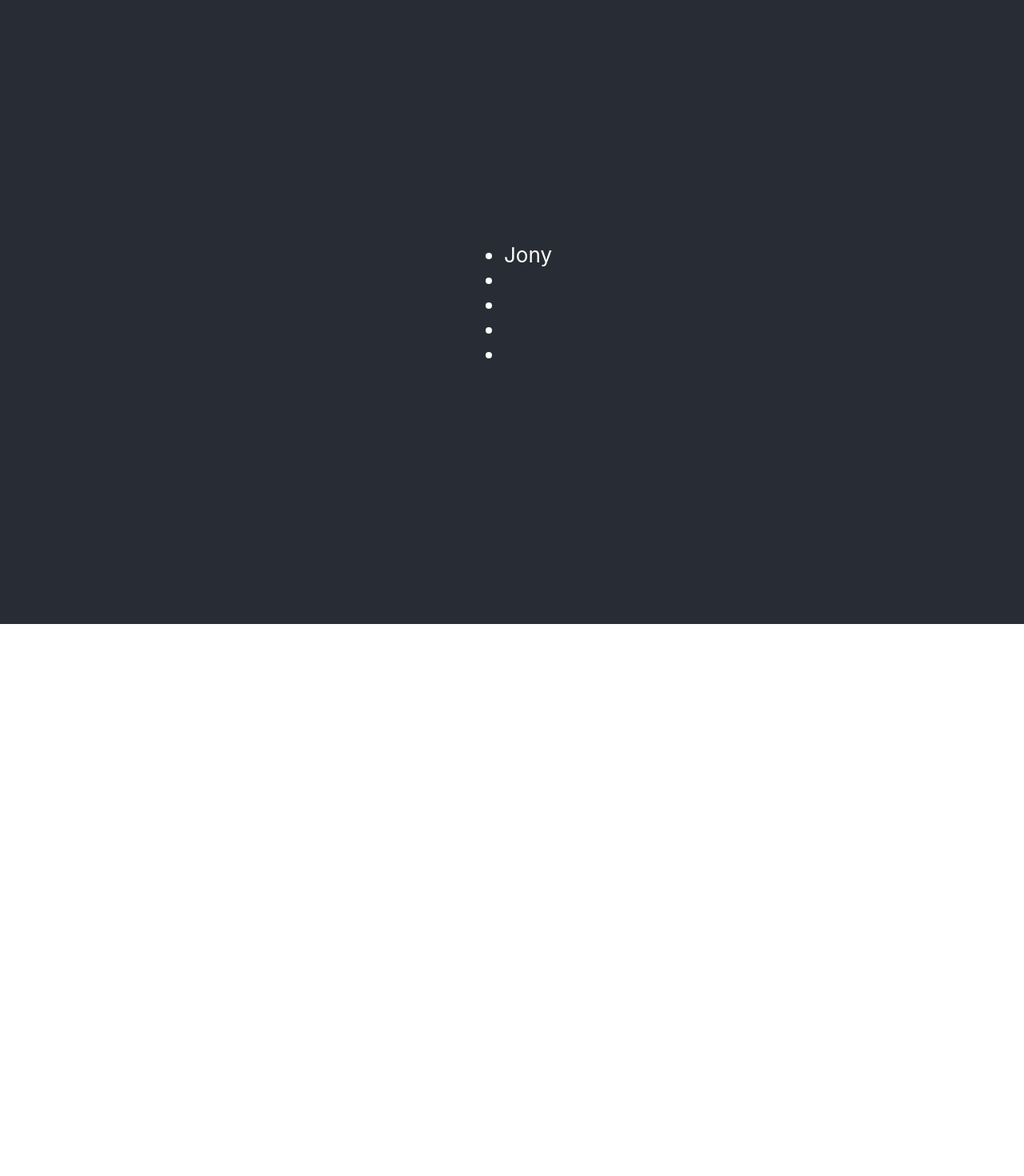
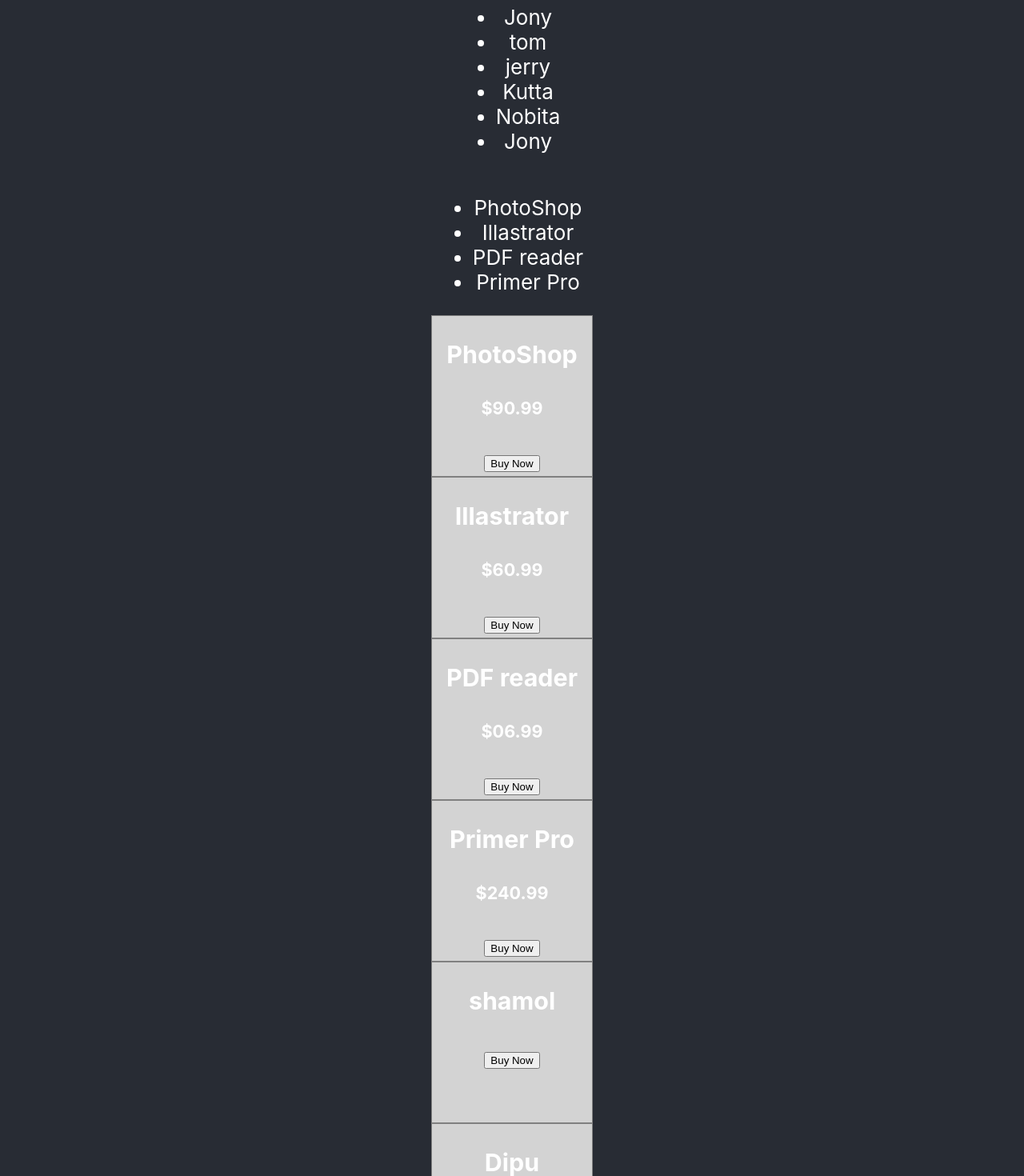
Before and after one commit to shamolmojumder/core-concepts-react.js-, a React (Create React App) app: page / in a window 1280 px wide. Shown: the part 20-1490 px from the top of the page at 80% size. Before the commit the page ends 800 px from the top, so only its background shows below. Built offline with nearby package versions, Linux system fonts and the light colour scheme.

Commit message:
Create multiple components from an array of objects

```diff
--- a/src/App.js
+++ b/src/App.js
@@ -19,30 +19,45 @@
 
   // const fullName = names.map(name => name)
   // console.log(fullName);
-  // const product = [
-  //   { name: "PhotoShop", price: "$90.99" },
-  //   { name: "Illastrator", price: "$60.99" },
-  //   { name: "PDF reader", price: "$06.99" }
-  // ]
+  const products = [
+    { name: "PhotoShop", price: "$90.99" },
+    { name: "Illastrator", price: "$60.99" },
+    { name: "PDF reader", price: "$06.99" },
+    { name: "Primer Pro", price: "$240.99" }
+  ]
 
   // const productNames = product.map(product => product.name)
   // console.log(productNames);
-
-  const nayoks = ["Jony", "tom", "jerry"]
+  const friendArry = [
+    { name: "shamol", age: 23 },
+    { name: "Dipu", age: 24 },
+    { name: "Shomoy", age: 21 }
+  ]
+  const nayoks = ["Jony", "tom", "jerry", "Kutta", "Nobita"]
   const nayokName = nayoks.map(nayok => nayok)
-  console.log(nayokName);
+  // console.log(nayokName);
   return (
     <div className="App">
       <header className="App-header">
+        <ul>
+          {
+            nayoks.map(nayok => <li> {nayok} </li>)
+          }
+          <li>{nayoks[0]}</li>
+        </ul>
+
+        <ul>
+          {products.map(product => <li>{product.name}</li>)}
+        </ul>
 
 
-        <ul>
-          <li>{nayoks[0]}</li>
-          <li></li>
-          <li></li>
-          <li></li>
-          <li></li>
-        </ul>
+        {
+          products.map(pd => <Product product={pd}></Product>)
+        }
+
+        {
+          friendArry.map(friend => <Product product={friend}></Product>)
+        }
         {/* <img src={logo} className="App-logo" alt="logo" />
         <p>
           Edit <code>src/App.js</code> and save to reload.
```
